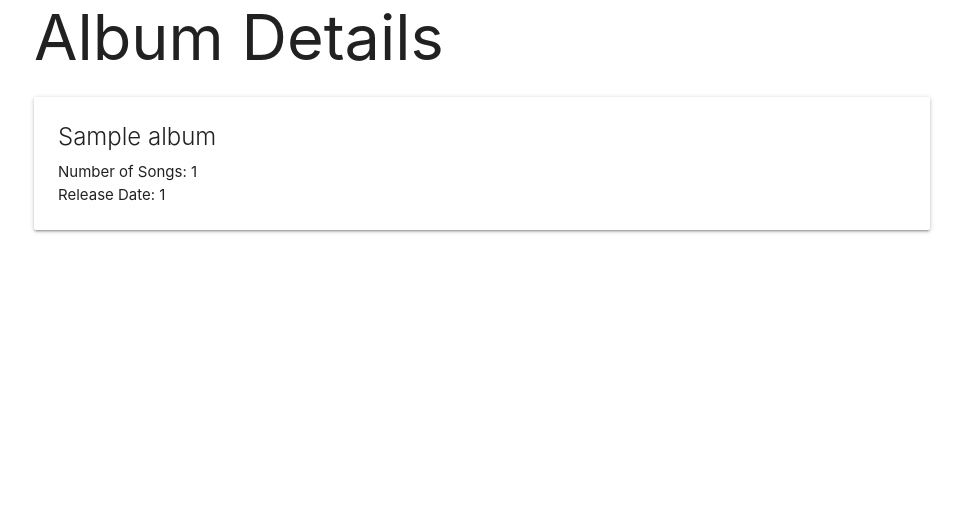
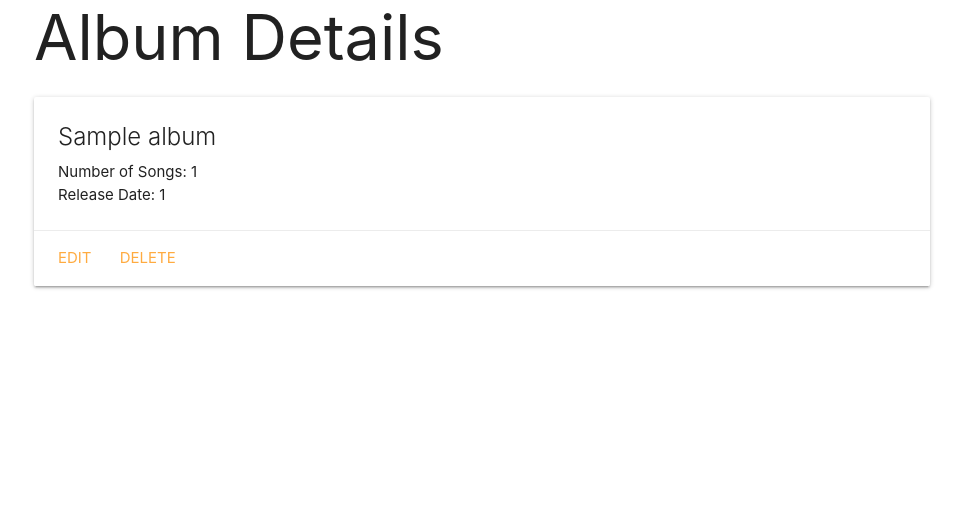
Before and after one commit to marianaG11/album-collector-Django, a Django app: page /albums/1/ in a window 1280 px wide. Shown: the part 103-629 px from the top of the page, without its empty margins (158-1121 px from the left). Run offline with Django 4.2, Linux system fonts and the light colour scheme; tables that the repository leaves empty hold one stand-in row (values such as "Sample post").

Commit message:
add update function

```diff
--- a/main_app/templates/albums/detail.html
+++ b/main_app/templates/albums/detail.html
@@ -10,6 +10,10 @@
 
             </div>
         </a>
-        </div>
+        <div class="card-action">
+            <a href="{% url 'albums_update' album.id %}">Edit</a>
+            <a href="{% url 'albums_delete' album.id %}">Delete</a>
+          </div>
+    </div>
 
 {% endblock content %}
--- a/main_app/urls.py
+++ b/main_app/urls.py
@@ -9,4 +9,8 @@ urlpatterns = [
     path('albums/<int:album_id>/', views.albums_detail, name = 'detail'),
     #to show a form and create an album
     path('albums/create/', views.AlbumCreate.as_view(), name='albums_create'),
+    #to update
+    path('albums/<int:pk>/update/', views.AlbumUpdate.as_view(), name='albums_update'),
+    #to delete
+    path('albums/<int:pk>/delete/', views.AlbumDelete.as_view(), name='albums_delete'),
 ]
--- a/main_app/views.py
+++ b/main_app/views.py
@@ -1,7 +1,7 @@
 from django.shortcuts import render
 
 #import CreateView
-from django.views.generic.edit import CreateView
+from django.views.generic.edit import CreateView, UpdateView, DeleteView
 
 # Add the following import
 from django.http import HttpResponse
@@ -11,6 +11,21 @@ from .models import Album
 class AlbumCreate(CreateView):
 	model = Album
 	fields = '__all__'
+
+class AlbumUpdate(UpdateView):
+	model = Album
+	fields = ['artist_name', 'number_of_songs', 'genre', 'release_date']
+
+class AlbumDelete(DeleteView):
+	model = Album
+	#redirect back to the albums index page since the album doesnt exists anymore
+	success_url = '/albums/'
+
+
+
+
+
+
 
 
 # Create your views here.
```
